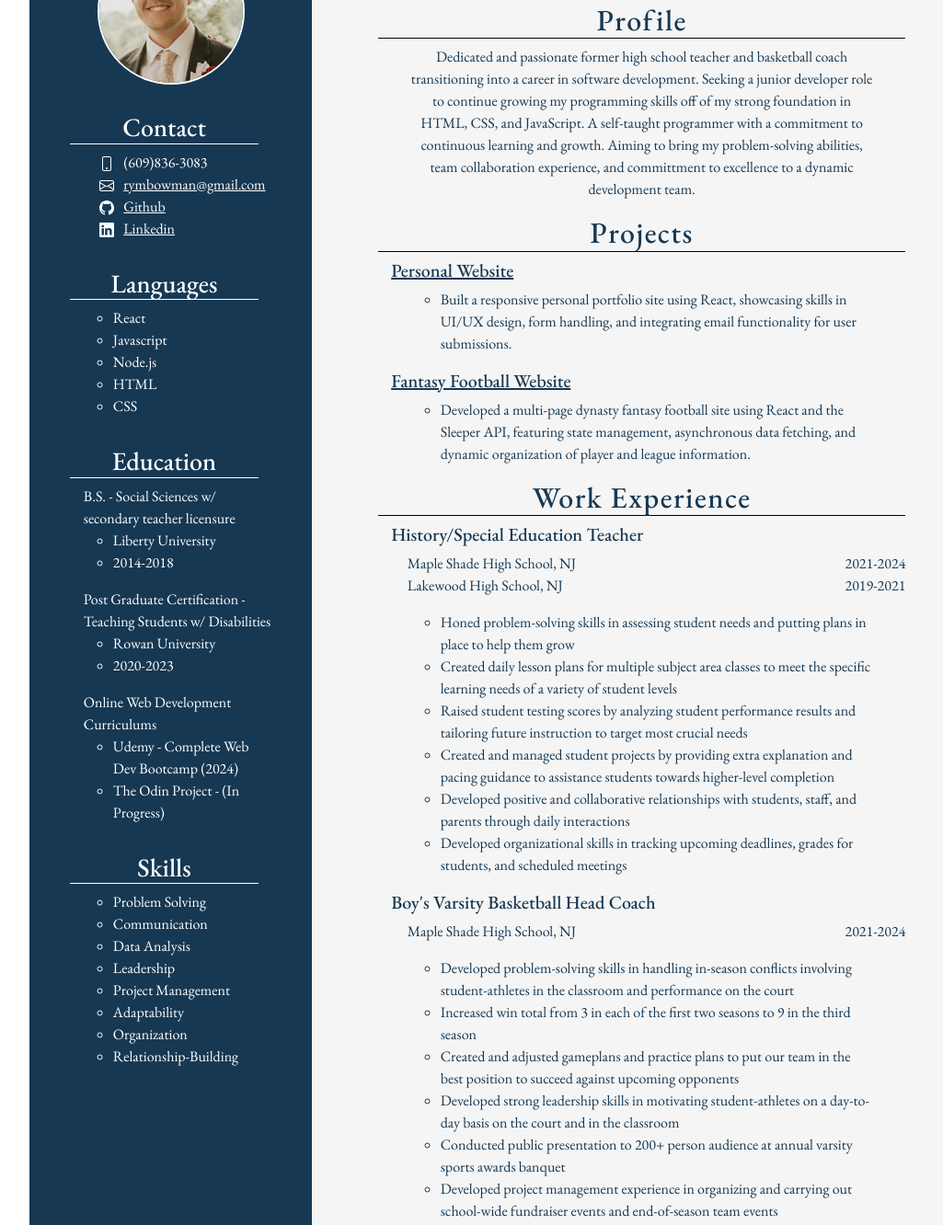
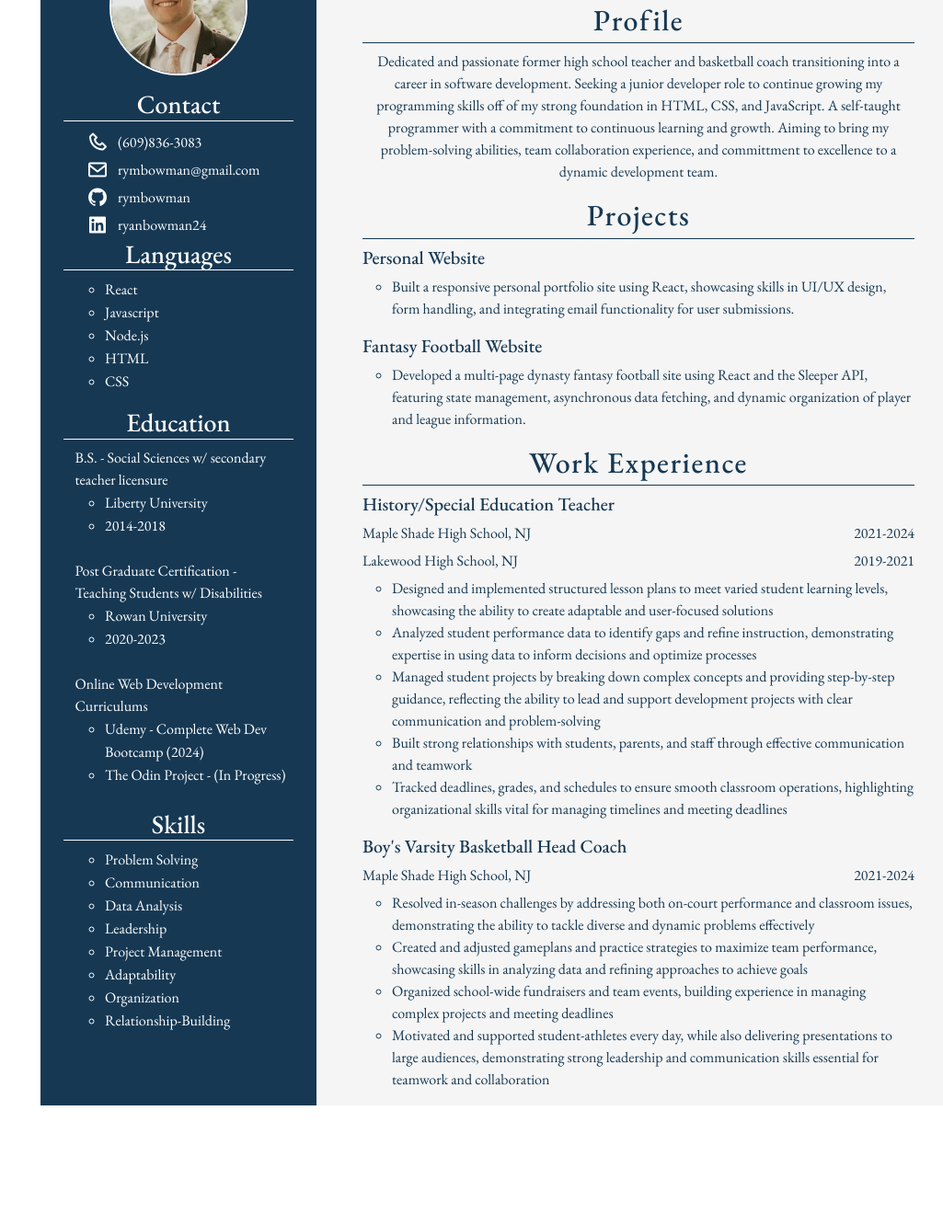
Before and after one commit to rymbowman/Resume, a website: page index.html in a window 1280 px wide. Shown: the part 103-1435 px from the top of the page at 92% size, without its empty margins (96-1121 px from the left). After the commit the page ends 1305 px from the top, so only its background shows below. Drawn offline with nearby package versions, Linux system fonts and the light colour scheme.

Commit message:
Updated layout and styling to the resume. Updated bullet points for job experience to tailor more to web development.

```diff
--- a/index.html
+++ b/index.html
@@ -1,40 +1,69 @@
 <!DOCTYPE html>
 <html lang="en">
   <head>
-    <meta charset="UTF-8">
-    <meta name="viewport" content="width=device-width, initial-scale=1.0">
+    <meta charset="UTF-8" />
     <title>Ryan Bowman - Resume</title>
-    <link rel="stylesheet" href="./resume.css">
-    <link href="https://cdn.jsdelivr.net/npm/bootstrap@5.3.3/dist/css/bootstrap.min.css" rel="stylesheet" integrity="sha384-QWTKZyjpPEjISv5WaRU9OFeRpok6YctnYmDr5pNlyT2bRjXh0JMhjY6hW+ALEwIH" crossorigin="anonymous">
-    <link rel="preconnect" href="https://fonts.googleapis.com">
-    <link rel="preconnect" href="https://fonts.gstatic.com" crossorigin>
-    <link href="https://fonts.googleapis.com/css2?family=EB+Garamond:ital,wght@0,400..800;1,400..800&display=swap" rel="stylesheet">
+    <link rel="stylesheet" href="./resume.css" />
+    <link
+      href="https://cdn.jsdelivr.net/npm/bootstrap@5.3.3/dist/css/bootstrap.min.css"
+      rel="stylesheet"
+      integrity="sha384-QWTKZyjpPEjISv5WaRU9OFeRpok6YctnYmDr5pNlyT2bRjXh0JMhjY6hW+ALEwIH"
+      crossorigin="anonymous"
+    />
+    <link rel="preconnect" href="https://fonts.googleapis.com" />
+    <link rel="preconnect" href="https://fonts.gstatic.com" crossorigin />
+    <link
+      href="https://fonts.googleapis.com/css2?family=EB+Garamond:ital,wght@0,400..800;1,400..800&display=swap"
+      rel="stylesheet"
+    />
+    <link rel="stylesheet" href="boxicons.min.css" />
+    <link
+      href="https://unpkg.com/boxicons@2.1.4/css/boxicons.min.css"
+      rel="stylesheet"
+    />
   </head>
 
   <body>
     <div class="resume-container">
       <div class="container-side">
-            <img src="./images/Ryan Bowman Image.png" class="profile-img" alt="Profile Image">
+        <img
+          src="./images/Ryan Bowman Image.png"
+          class="profile-img"
+          alt="Profile Image"
+        />
         <div class="contact">
           <h3 class="side-container-header-1"></h3>
-                <ul class="contact-list">
-                    <li><svg xmlns="http://www.w3.org/2000/svg" width="16" height="16" fill="currentColor" class="bi bi-phone" viewBox="0 0 16 16">
-                        <path d="M11 1a1 1 0 0 1 1 1v12a1 1 0 0 1-1 1H5a1 1 0 0 1-1-1V2a1 1 0 0 1 1-1zM5 0a2 2 0 0 0-2 2v12a2 2 0 0 0 2 2h6a2 2 0 0 0 2-2V2a2 2 0 0 0-2-2z"/>
-                        <path d="M8 14a1 1 0 1 0 0-2 1 1 0 0 0 0 2"/>
-                        </svg><span style="padding-left: 10px;">(609)836-3083</span></li>
+          <div class="contact-list">
+            <div class="contact-list-item">
+              <i class="bx bx-phone contact-icon"></i>
+              <p class="contact-method">(609)836-3083</p>
+            </div>
 
-                    <li><svg xmlns="http://www.w3.org/2000/svg" width="16" height="16" fill="currentColor" class="bi bi-envelope" viewBox="0 0 16 16">
-                        <path d="M0 4a2 2 0 0 1 2-2h12a2 2 0 0 1 2 2v8a2 2 0 0 1-2 2H2a2 2 0 0 1-2-2zm2-1a1 1 0 0 0-1 1v.217l7 4.2 7-4.2V4a1 1 0 0 0-1-1zm13 2.383-4.708 2.825L15 11.105zm-.034 6.876-5.64-3.471L8 9.583l-1.326-.795-5.64 3.47A1 1 0 0 0 2 13h12a1 1 0 0 0 .966-.741M1 11.105l4.708-2.897L1 5.383z"/>
-                        </svg><span style="padding-left: 10px;"><a class="links" href="mailto: rymbowman@gmail.com">rymbowman@gmail.com</a></span></li>
+            <div class="contact-list-item">
+              <i class="bx bx-envelope contact-icon"></i>
+              <a class="links contact-method" href="mailto: rymbowman@gmail.com"
+                >rymbowman@gmail.com</a
+              >
+            </div>
 
-                    <li><svg xmlns="http://www.w3.org/2000/svg" width="16" height="16" fill="currentColor" class="bi bi-github" viewBox="0 0 16 16">
-                        <path d="M8 0C3.58 0 0 3.58 0 8c0 3.54 2.29 6.53 5.47 7.59.4.07.55-.17.55-.38 0-.19-.01-.82-.01-1.49-2.01.37-2.53-.49-2.69-.94-.09-.23-.48-.94-.82-1.13-.28-.15-.68-.52-.01-.53.63-.01 1.08.58 1.23.82.72 1.21 1.87.87 2.33.66.07-.52.28-.87.51-1.07-1.78-.2-3.64-.89-3.64-3.95 0-.87.31-1.59.82-2.15-.08-.2-.36-1.02.08-2.12 0 0 .67-.21 2.2.82.64-.18 1.32-.27 2-.27s1.36.09 2 .27c1.53-1.04 2.2-.82 2.2-.82.44 1.1.16 1.92.08 2.12.51.56.82 1.27.82 2.15 0 3.07-1.87 3.75-3.65 3.95.29.25.54.73.54 1.48 0 1.07-.01 1.93-.01 2.2 0 .21.15.46.55.38A8.01 8.01 0 0 0 16 8c0-4.42-3.58-8-8-8"/>
-                        </svg><span style="padding-left: 10px;"><a class="links" href="https://github.com/rymbowman">Github</a></span></li>
+            <div class="contact-list-item">
+              <i class="bx bxl-github contact-icon"></i>
+              <a
+                class="links contact-method"
+                href="https://github.com/rymbowman"
+                >rymbowman</a
+              >
+            </div>
 
-                    <li><svg xmlns="http://www.w3.org/2000/svg" width="16" height="16" fill="currentColor" class="bi bi-linkedin" viewBox="0 0 16 16">
-                        <path d="M0 1.146C0 .513.526 0 1.175 0h13.65C15.474 0 16 .513 16 1.146v13.708c0 .633-.526 1.146-1.175 1.146H1.175C.526 16 0 15.487 0 14.854zm4.943 12.248V6.169H2.542v7.225zm-1.2-8.212c.837 0 1.358-.554 1.358-1.248-.015-.709-.52-1.248-1.342-1.248S2.4 3.226 2.4 3.934c0 .694.521 1.248 1.327 1.248zm4.908 8.212V9.359c0-.216.016-.432.08-.586.173-.431.568-.878 1.232-.878.869 0 1.216.662 1.216 1.634v3.865h2.401V9.25c0-2.22-1.184-3.252-2.764-3.252-1.274 0-1.845.7-2.165 1.193v.025h-.016l.016-.025V6.169h-2.4c.03.678 0 7.225 0 7.225z"/>
-                        </svg><span style="padding-left: 10px;"><a class="links" href="https://www.linkedin.com/in/ryanbowman24">Linkedin</a></span></li>
-                </ul>
+            <div class="contact-list-item">
+              <i class="bx bxl-linkedin-square contact-icon"></i>
+              <a
+                class="links contact-method"
+                href="https://www.linkedin.com/in/ryanbowman24"
+                >ryanbowman24</a
+              >
+            </div>
+          </div>
         </div>
 
         <div class="languages">
@@ -50,12 +79,16 @@
 
         <div class="education">
           <h3 class="side-container-header-3"></h3>
-                    <p class="education-info">B.S. - Social Sciences w/ secondary teacher licensure</p>
+          <p class="education-info">
+            B.S. - Social Sciences w/ secondary teacher licensure
+          </p>
           <ul class="education-list">
             <li>Liberty University</li>
             <li>2014-2018</li>
           </ul>
-                <p class="education-info">Post Graduate Certification - Teaching Students w/ Disabilities</p>
+          <p class="education-info">
+            Post Graduate Certification - Teaching Students w/ Disabilities
+          </p>
           <ul class="education-list">
             <li>Rowan University</li>
             <li>2020-2023</li>
@@ -88,64 +121,129 @@
         </div>
         <div>
           <h2 class="heading-titles">Profile</h2>
-                <p class="profile-content">Dedicated and passionate former high school teacher and basketball coach transitioning into a career in software development. Seeking a junior developer role to continue growing my programming skills off of my strong foundation in HTML, CSS, and JavaScript. A self-taught programmer with a commitment to continuous learning and growth. Aiming to bring my problem-solving abilities, team collaboration experience, and committment to excellence to a dynamic development team.
+          <p class="profile-content">
+            Dedicated and passionate former high school teacher and basketball
+            coach transitioning into a career in software development. Seeking a
+            junior developer role to continue growing my programming skills off
+            of my strong foundation in HTML, CSS, and JavaScript. A self-taught
+            programmer with a commitment to continuous learning and growth.
+            Aiming to bring my problem-solving abilities, team collaboration
+            experience, and committment to excellence to a dynamic development
+            team.
           </p>
         </div>
 
+        <div>
           <h2 class="heading-titles">Projects</h2>
+          <h5 class="work-experience-position-title">
+            <a class="links-main" href="">Personal Website</a>
+          </h5>
+          <ul class="work-description">
+            <li>
+              Built a responsive personal portfolio site using React, showcasing
+              skills in UI/UX design, form handling, and integrating email
+              functionality for user submissions.
+            </li>
+          </ul>
+
+          <h5 class="work-experience-position-title">
+            <a class="links-main" href="">Fantasy Football Website</a>
+          </h5>
+          <ul class="work-description">
+            <li>
+              Developed a multi-page dynasty fantasy football site using React
+              and the Sleeper API, featuring state management, asynchronous data
+              fetching, and dynamic organization of player and league
+              information.
+            </li>
+          </ul>
+        </div>
+
+        <div class="work-experience-container">
+          <h2 class="heading-titles">Work Experience</h2>
+          <div class="work-details">
+            <h5 class="work-experience-position-title">
+              History/Special Education Teacher
+            </h5>
+            <div class="work-info-list">
+              <p>Maple Shade High School, NJ</p>
+
+              <p>2021-2024</p>
+            </div>
+            <div class="work-info-list">
+              <p>Lakewood High School, NJ</p>
+
+              <p>2019-2021</p>
+            </div>
+          </div>
 
           <div>
-                    <h5 class="work-experience-position-title"><a class="links-main" href="">Personal Website</a></h5>
             <ul class="work-description">
-                        <li>Built a responsive personal portfolio site using React, showcasing skills in UI/UX design, form handling, and integrating email functionality for user submissions.  </li>
-                    </ul>
-
-                    <h5 class="work-experience-position-title"><a class="links-main" href="">Fantasy Football Website</a></h5>
-                    <ul class="work-description">
-                        <li>Developed a multi-page dynasty fantasy football site using React and the Sleeper API, featuring state management, asynchronous data fetching, and dynamic organization of player and league information.</li>
-                    </ul>
-
-
-            </div>
-
-            <h2 class="heading-titles">Work Experience</h2>
-
-            <div>
-                <h5 class="work-experience-position-title">History/Special Education Teacher</h4>
-                    <ul class="work-info-list">
-                        <div class="work-info-grid-item-1"><li>Maple Shade High School, NJ</li></div>
-                        <div class="work-info-grid-item-2"><li>2021-2024</li></div>
-                        <div class="work-info-grid-item-1"><li>Lakewood High School, NJ</li></div>
-                        <div class="work-info-grid-item-2"><li>2019-2021</li></div>
-                    </ul>
-                <div>
-                    <ul  class="work-description">
-                        <li>Honed problem-solving skills in assessing student needs and putting plans in place to help them grow</li>
-                        <li>Created daily lesson plans for multiple subject area classes to meet the specific learning needs of a variety of student levels</li>
-                        <li>Raised student testing scores by analyzing student performance results and tailoring future instruction to target most crucial needs </li>
-                        <li>Created and managed student projects by providing extra explanation and pacing guidance to assistance students towards higher-level completion </li>
-                        <li>Developed positive and collaborative relationships with students, staff, and parents through daily interactions </li>
-                        <li>Developed organizational skills in tracking upcoming deadlines, grades for students, and scheduled meetings</li>
+              <li>
+                Designed and implemented structured lesson plans to meet varied
+                student learning levels, showcasing the ability to create
+                adaptable and user-focused solutions
+              </li>
+              <li>
+                Analyzed student performance data to identify gaps and refine
+                instruction, demonstrating expertise in using data to inform
+                decisions and optimize processes
+              </li>
+              <li>
+                Managed student projects by breaking down complex concepts and
+                providing step-by-step guidance, reflecting the ability to lead
+                and support development projects with clear communication and
+                problem-solving
+              </li>
+              <li>
+                Built strong relationships with students, parents, and staff
+                through effective communication and teamwork
+              </li>
+              <li>
+                Tracked deadlines, grades, and schedules to ensure smooth
+                classroom operations, highlighting organizational skills vital
+                for managing timelines and meeting deadlines
+              </li>
             </ul>
           </div>
         </div>
-            <div>
-                <h5 class="work-experience-position-title">Boy's Varsity Basketball Head Coach</h4>
-                <ul class="work-info-list">
-                    <div class="work-info-grid-item-1"><li>Maple Shade High School, NJ</li></div>
-                    <div class="work-info-grid-item-2"><li>2021-2024</li></div>
-                </ul>
+
+        <div class="work-experience-container">
+          <div class="work-details">
+            <h5 class="work-experience-position-title">
+              Boy's Varsity Basketball Head Coach
+            </h5>
+            <div class="work-info-list">
+              <p>Maple Shade High School, NJ</p>
+
+              <p>2021-2024</p>
+            </div>
+          </div>
+
           <ul class="work-description">
-                    <li>Developed problem-solving skills in handling in-season conflicts involving student-athletes in the classroom and performance on the court </li>
-                    <li>Increased win total from 3 in each of the first two seasons to 9 in the third season</li>
-                    <li>Created and adjusted gameplans and practice plans to put our team in the best position to succeed against upcoming opponents</li>
-                    <li>Developed strong leadership skills in motivating student-athletes on a day-to-day basis on the court and in the classroom</li>
-                    <li>Conducted public presentation to 200+ person audience at annual varsity sports awards banquet</li>
-                    <li>Developed project management experience in organizing and carrying out school-wide fundraiser events and end-of-season team events</li>
+            <li>
+              Resolved in-season challenges by addressing both on-court
+              performance and classroom issues, demonstrating the ability to
+              tackle diverse and dynamic problems effectively
+            </li>
+            <li>
+              Created and adjusted gameplans and practice strategies to maximize
+              team performance, showcasing skills in analyzing data and refining
+              approaches to achieve goals
+            </li>
+            <li>
+              Organized school-wide fundraisers and team events, building
+              experience in managing complex projects and meeting deadlines
+            </li>
+            <li>
+              Motivated and supported student-athletes every day, while also
+              delivering presentations to large audiences, demonstrating strong
+              leadership and communication skills essential for teamwork and
+              collaboration
+            </li>
           </ul>
         </div>
       </div>
     </div>
-
   </body>
 </html>
--- a/resume.css
+++ b/resume.css
@@ -1,36 +1,39 @@
 .resume-container {
   display: flex;
-    width: 80%;
+  width: 1000px;
   margin: auto;
+  align-items: stretch;
 }
 
 .container-side {
   background-color: #163853;
-    width: 30%;
+  width: 300px;
   margin-bottom: 0;
   font-family: "EB Garamond", serif;
-    font-optical-sizing: auto;
   font-style: normal;
-    padding-bottom: 120px;
+  font-size: 16px;
+  display: flex;
+  flex-direction: column;
+  align-items: center;
 }
 
 .container-main {
   color: #163853;
-    width: 70%;
+  width: 700px;
   background-color: whitesmoke;
-    margin-bottom: 10px;
   font-family: "EB Garamond", serif;
   font-optical-sizing: auto;
   font-style: normal;
+  display: flex;
+  flex-direction: column;
+  align-items: center;
 }
 
 .profile-img {
-    height: 10em;
-    width: 10em;
+  height: 150px;
+  width: 150px;
   border-radius: 50%;
   border: 2px solid white;
-    display: flex;
-    margin: auto;
   margin-top: 35px;
   margin-bottom: 15px;
 }
@@ -39,101 +42,120 @@
   content: "Contact";
   color: white;
   display: block;
-    margin-left: 10%;
-    width: 70%;
+  width: 250px;
   border-bottom: 1px solid white;
   text-align: center;
-    padding-top: 15px;
+  margin: auto;
 }
 
 .side-container-header-2:after {
   content: "Languages";
   color: white;
   display: block;
-    margin-left: 10%;
-    width: 70%;
+  width: 250px;
   border-bottom: 1px solid white;
   text-align: center;
-    padding-top: 15px;
+  margin: auto;
 }
 
 .side-container-header-3:after {
   content: "Education";
   color: white;
   display: block;
-    margin-left: 10%;
-    width: 70%;
+  width: 250px;
   border-bottom: 1px solid white;
   text-align: center;
-    padding-top: 15px;
+  margin: auto;
 }
 
 .side-container-header-4:after {
   content: "Skills";
   color: white;
   display: block;
-    margin-left: 10%;
-    width: 70%;
+  width: 250px;
   border-bottom: 1px solid white;
   text-align: center;
-    padding-top: 15px;
+  margin: auto;
 }
 
 .contact {
   color: white;
-    margin-left: 15px;
 }
 
 .contact-list {
-    margin-left: 10%;
-    list-style: none;
+  padding: 0;
+  display: flex;
+  flex-direction: column;
+  width: 300px;
+  line-height: 30px;
+  font-family: "EB Garamond", serif;
+}
+
+.contact-list-item {
+  display: flex;
+  align-items: center;
+  padding-left: 50px;
+  gap: 10px;
+}
+
+.contact-icon {
+  color: white;
+  font-size: 24px;
+}
+
+.contact-method {
+  color: white;
+  margin-bottom: 0;
+}
+
+.links {
+  text-decoration: none;
 }
 
 .languages {
   color: white;
-    margin-left: 15px;
 }
 
 .languages-list {
   color: white;
-    display: block;
   list-style: circle;
-    margin-left: 15%;
+  display: flex;
+  flex-direction: column;
+  width: 300px;
+  padding-left: 70px;
+  line-height: 25px;
 }
 
 .education {
   color: white;
-    margin-left: 15px;
+  display: flex;
+  flex-direction: column;
 }
 
 .education-info {
-    margin-left: 15%;
-    margin-right: 15%;
-    margin-bottom: 0;
+  width: 225px;
+  margin: auto;
 }
 
 .education-list {
   display: block;
   color: white;
   list-style: circle;
-    margin-left: 15%;
-    margin-right: 15%;
+  padding-left: 70px;
+  margin-bottom: 25px;
+  line-height: 25px;
 }
 
 .skills {
   color: white;
-    margin-left: 15px;
 }
 
 .skills-list {
   display: block;
   list-style: circle;
-    margin-left: 15%;
-    padding-bottom: 15%;
-}
-
-.links {
-    color: white;
+  width: 300px;
+  padding-left: 70px;
+  line-height: 25px;
 }
 
 .title {
@@ -146,49 +168,42 @@
 }
 
 .heading-titles {
-    margin-left: 10%;
-    border-bottom: 1px solid black;
-    width: 80%;
+  border-bottom: 1.5px solid #163853;
+  width: 600px;
   text-align: center;
   letter-spacing: 1.5px;
+  padding-bottom: 5px;
 }
 
-.projects-list {
-    width: 80%;
-}
-
-.work-experience-position-title {
-    margin-left: 12%;
+.work-experience-container {
+  width: 600px;
 }
 
 .work-info-list {
-    display: grid;
-    grid-template-columns: 1fr 1fr;
-    list-style: none;
-    margin-left: 10%;
-    margin-right: 10%;
-}
-
-.work-info-grid-item-1 {
-    list-style: none;
-}
-
-.work-info-grid-item-2 {
-    text-align: right;
+  display: flex;
+  justify-content: space-between;
+  width: 600px;
+  height: 25px;
+  margin-bottom: 5px;
 }
 
 .profile-content {
-    margin-left: 15%;
-    width: 70%;
+  width: 600px;
   text-align: center;
 }
 
 .work-description {
   list-style: circle;
-    margin-left: 15%;
-    width: 70%;
+  width: 600px;
 }
 
 .links-main {
   color: #163853;
+  text-decoration: none;
 }
+
+@media print {
+  @page {
+    margin: 0;
+  }
+}
```
Also changed, not shown: package.json (added, +15 -0 lines), 1 other file. Lines whose indentation alone changed are shown as unchanged.
